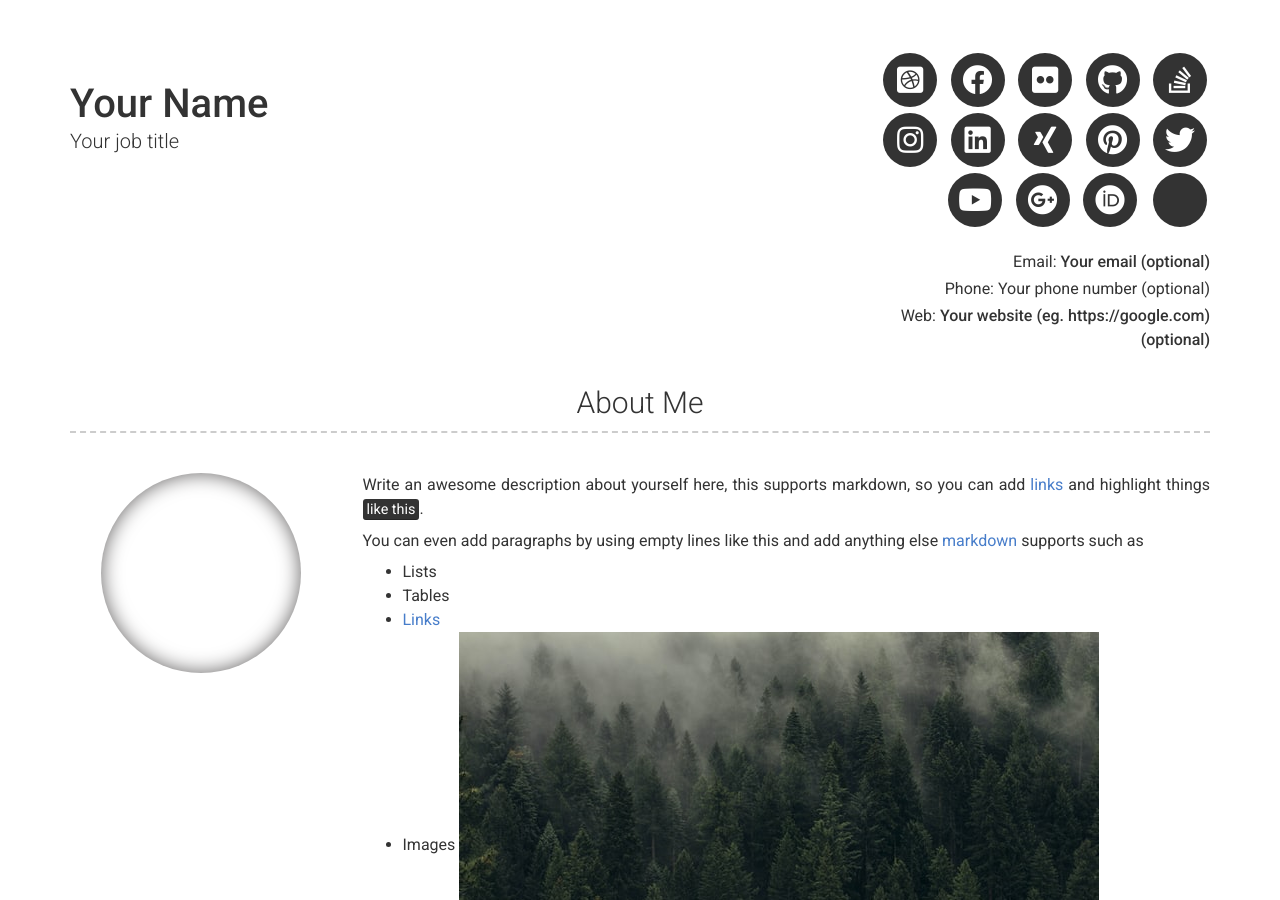
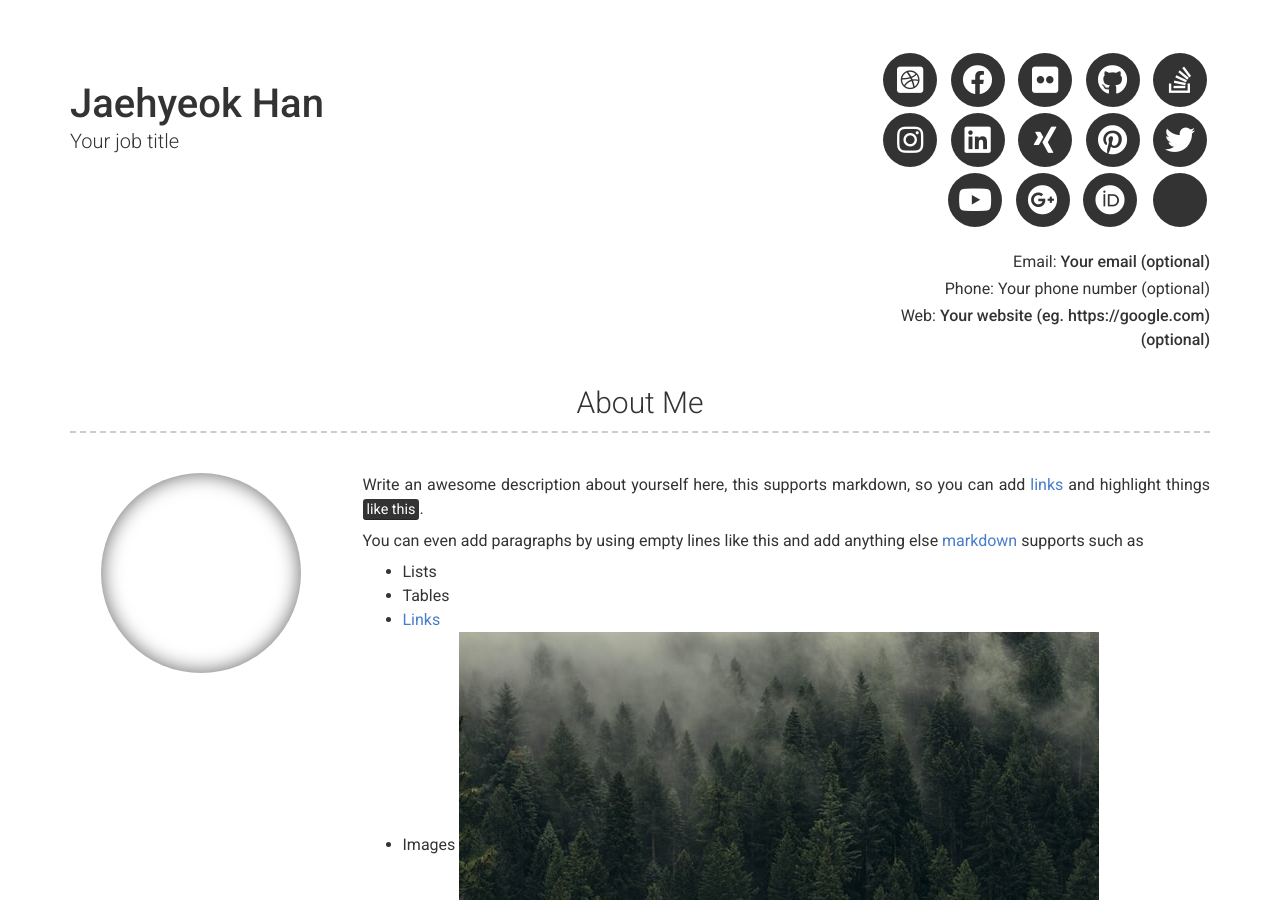
Before and after one commit to JaehyeokHan/jaehyeokhan.github.io, a Jekyll site: the page built from index.md, in a window 1280 px wide and 900 px high. Built offline with Jekyll 4.4.1, drawn with Linux system fonts in a browser that asks for light colours; nearby versions of some CDN libraries; some of the changed text lies outside the part shown.

Commit message:
Update _config.yml

```diff
--- a/_config.yml
+++ b/_config.yml
@@ -6,7 +6,7 @@ repository: Git repository where your resume will be hosted, only required if yo
 version: 2
 
 # Personal info
-name: Your Name
+name: Jaehyeok Han
 title: Your job title
 email: Your email (optional)
 # email_title: Email (Email title override)
```
